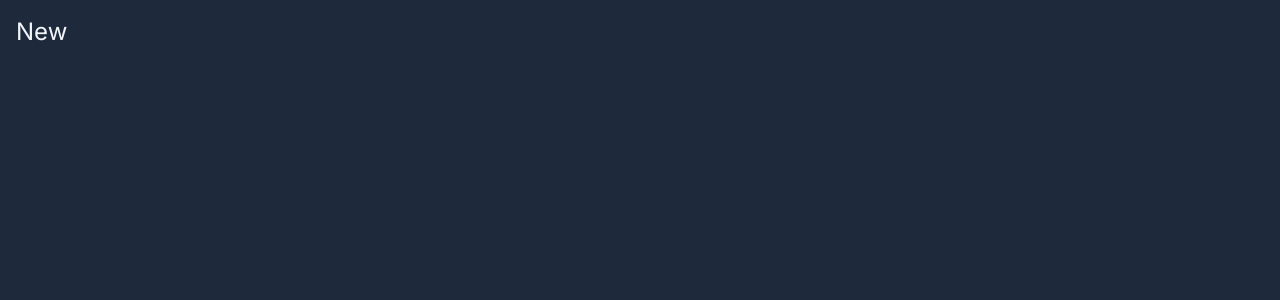
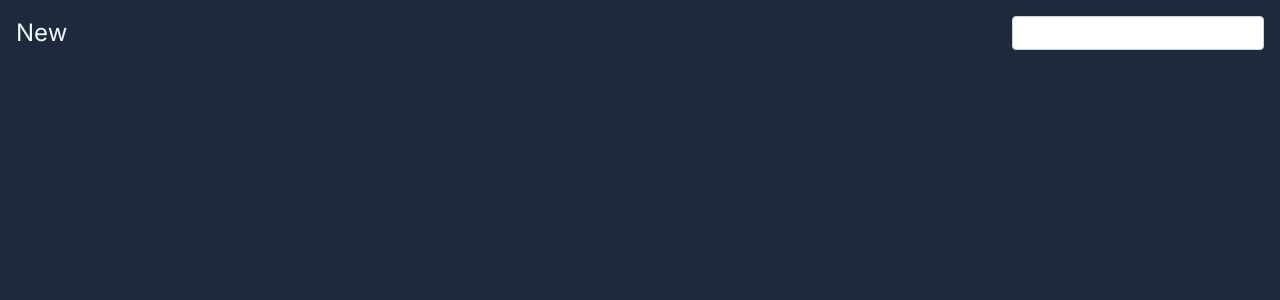
Before and after one commit to Parkerjn90/LearnNext, a Next.js app: page /new in a window 1280 px wide. Shown: the top 300 px of the page. Built offline with nearby package versions, Linux system fonts and the light colour scheme.

Commit message:
add input form and styling

```diff
--- a/src/app/new/page.tsx
+++ b/src/app/new/page.tsx
@@ -7,6 +7,12 @@
         mb-4
         items-center">
         <h1 className="text-2xl">New</h1>
+        <form className="flex gap-2 flex-col">
+          <input type="text" name="title" className="border border-slate-300
+        text-slate-300 px-2 py-1 rounded
+        hover:bg-slate-700 focus-within:bg-slate-700
+        outline-none"/>
+        </form>
       </header>
     </>
   )
--- a/src/app/page.tsx
+++ b/src/app/page.tsx
@@ -22,7 +22,7 @@
           href="/new"
           className="border border-slate-300
         text-slate-300 px-2 py-1 rounded
-        hover:bg-slate-700 focu-within:bg-slate-700
+        hover:bg-slate-700 focus-within:bg-slate-700
         outline-none">New</Link>
       </header>
       <ul className="pl-4">
```
